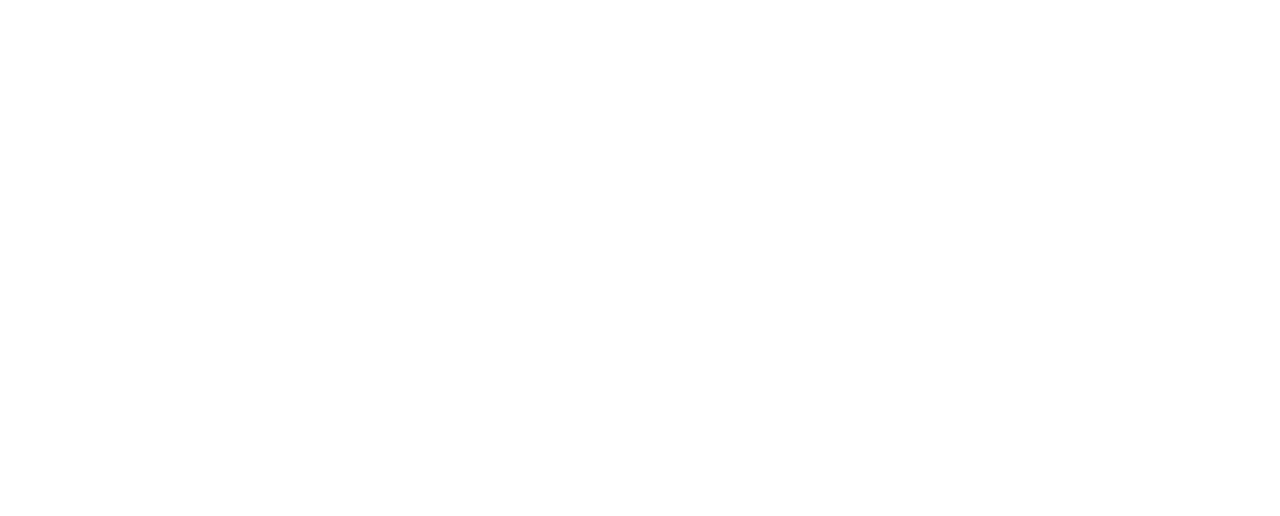
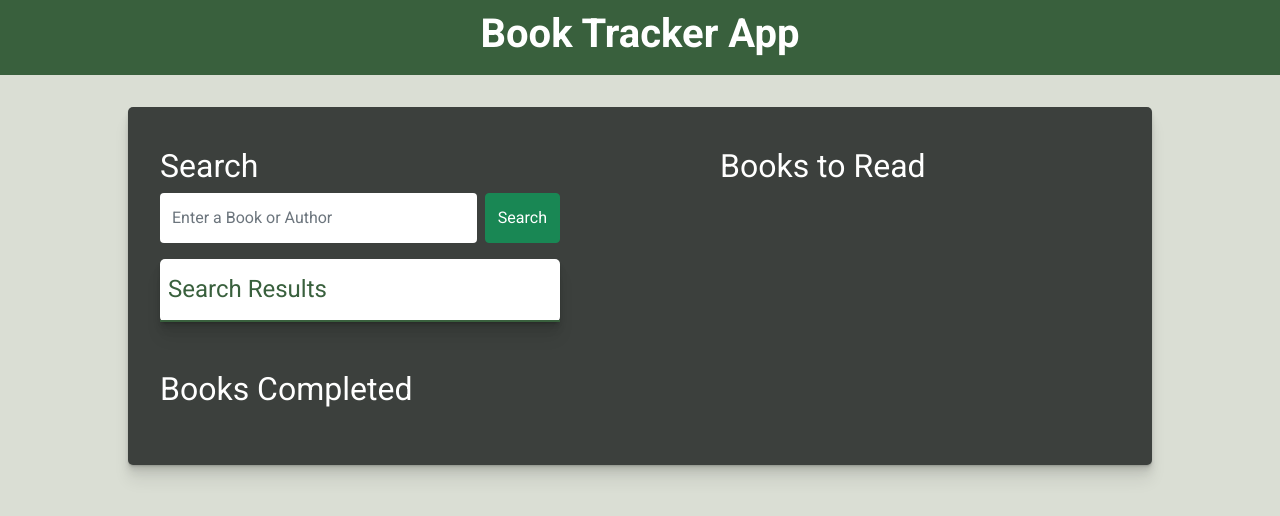
Before and after one commit to ConnerChappell/3760-book-tracker-app, a plain HTML site: page index.html in a window 1280 px wide. Drawn offline with nearby package versions, Linux system fonts and the light colour scheme.

Commit message:
Basic app design/setup complete

```diff
--- a/index.html
+++ b/index.html
@@ -11,13 +11,56 @@
     <!-- Font Awesome -->
     <link rel="stylesheet" href="https://use.fontawesome.com/releases/v5.15.4/css/all.css" integrity="sha384-DyZ88mC6Up2uqS4h/KRgHuoeGwBcD4Ng9SiP4dIRy0EXTlnuz47vAwmeGwVChigm" crossorigin="anonymous">
 
+    <!-- Google Font -->
+    <link href="https://fonts.googleapis.com/css2?family=Roboto:wght@300;400;700&display=swap" rel="stylesheet">
+
     <!-- CSS -->
     <link rel="stylesheet" href="./styles.css">
 
     <title>Book Tracker App</title>
 </head>
 <body>
+    <header>
+        <h1>Book Tracker App</h1>
+    </header>
 
+    <div class="app-container">
+        <div class="search-section">
+            <h2>Search</h2>
+            <form class="d-flex search-bar">
+                <input class="form-control me-2" type="search" placeholder="Enter a Book or Author" aria-label="Search">
+                <button class="btn btn-success" type="submit">Search</button>
+            </form>
+
+            <div class="search-results">
+                <h4>Search Results</h4>
+
+                <!-- <div class="card">
+                    <div class="card-body">
+                        <h5 class="card-title">Book Title</h5>
+                        <h6 class="card-subtitle mb-2 text-muted">Author</h6>
+                        <p class="card-text">Published Date</p>
+                    </div>
+                </div> -->
+            </div>
+        </div>
+
+        <div class="wishlist-books-section">
+            <h2>Books to Read</h2>
+
+            <div class="wishlist-books-list">
+
+            </div>
+        </div>
+
+        <div class="completed-books-section">
+            <h2>Books Completed</h2>
+
+            <div class="completed-books-list">
+
+            </div>
+        </div>
+    </div>
 
 
     <!-- JavaScript Bundle with Popper -->
--- a/styles.css
+++ b/styles.css
@@ -0,0 +1,83 @@
+/* general styles */
+* {
+    font-family: 'Roboto', sans-serif;
+    box-sizing: border-box;
+}
+body {
+    background-color: #daded4;
+}
+header {
+    display: flex;
+    justify-content: center;
+    align-items: center;
+    height: 75px;
+    color: #fff;
+    background-color: #39603d;
+}
+header h1 {
+    font-weight: 700;
+}
+h2 {
+    color: #fff;
+}
+
+/* app styles */
+.app-container {
+    display: flex;
+    flex-wrap: wrap;
+    justify-content: space-between;
+    margin: 2rem auto;
+    padding: 1.5rem 1rem;
+    width: 80%;
+    background-color: #3C403D;
+    border-radius: 5px;
+    box-shadow: rgb(0 0 0 / 7%) 0px 1px 1px, rgb(0 0 0 / 7%) 0px 2px 2px, rgb(0 0 0 / 7%) 0px 4px 4px, rgb(0 0 0 / 7%) 0px 8px 8px, rgb(0 0 0 / 7%) 0px 16px 16px;
+}
+.app-container div {
+    margin: 1rem;
+    width: 400px;
+}
+
+/* card styles */
+.app-container .card {
+    width: 350px;
+    margin: 1rem auto;
+
+}
+
+/* search section styles */
+.app-container .search-section form.search-bar {
+    height: 50px;
+}
+.app-container .search-section form.search-bar input {
+    border: none;
+    box-shadow: none;
+    outline: none;
+}
+.app-container .search-section .search-results {
+    border-radius: 5px;
+    margin: 1rem 0;
+    background-color: #fff;
+    box-shadow: rgb(0 0 0 / 7%) 0px 1px 1px, rgb(0 0 0 / 7%) 0px 2px 2px, rgb(0 0 0 / 7%) 0px 4px 4px, rgb(0 0 0 / 7%) 0px 8px 8px, rgb(0 0 0 / 7%) 0px 16px 16px;
+}
+.app-container .search-section .search-results h4 {
+    padding: 1rem .5rem;
+    color: #39603d;
+    border-bottom: 2px solid #39603d;
+}
+
+/* wishlist books section styles */
+.app-container .wishlist-books-section .wishlist-books-list {
+    border-radius: 5px;
+    margin: 1rem 0;
+    background-color: #fff;
+    box-shadow: rgb(0 0 0 / 7%) 0px 1px 1px, rgb(0 0 0 / 7%) 0px 2px 2px, rgb(0 0 0 / 7%) 0px 4px 4px, rgb(0 0 0 / 7%) 0px 8px 8px, rgb(0 0 0 / 7%) 0px 16px 16px;
+}
+
+/* completed books section styles */
+.app-container .completed-books-section .completed-books-list {
+    border-radius: 5px;
+    margin: 1rem 0;
+    background-color: #fff;
+    box-shadow: rgb(0 0 0 / 7%) 0px 1px 1px, rgb(0 0 0 / 7%) 0px 2px 2px, rgb(0 0 0 / 7%) 0px 4px 4px, rgb(0 0 0 / 7%) 0px 8px 8px, rgb(0 0 0 / 7%) 0px 16px 16px;
+}
```
